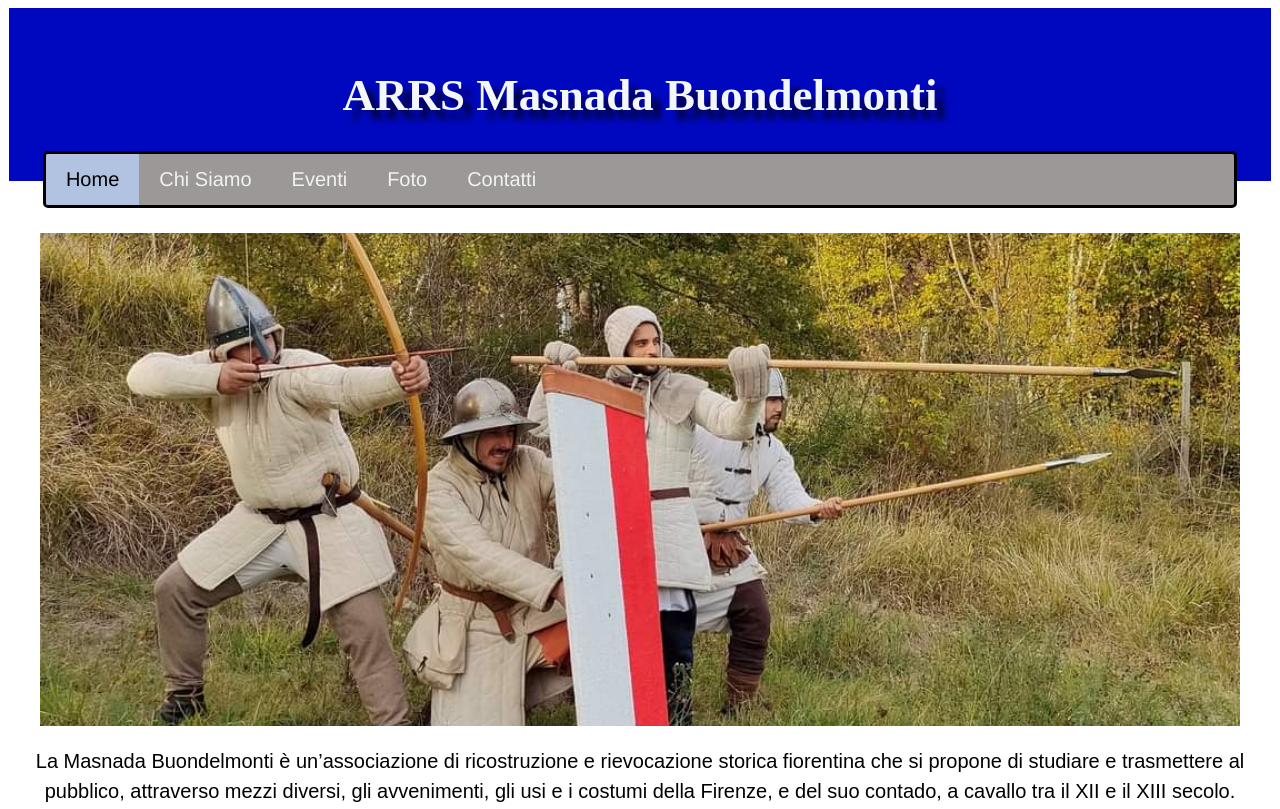
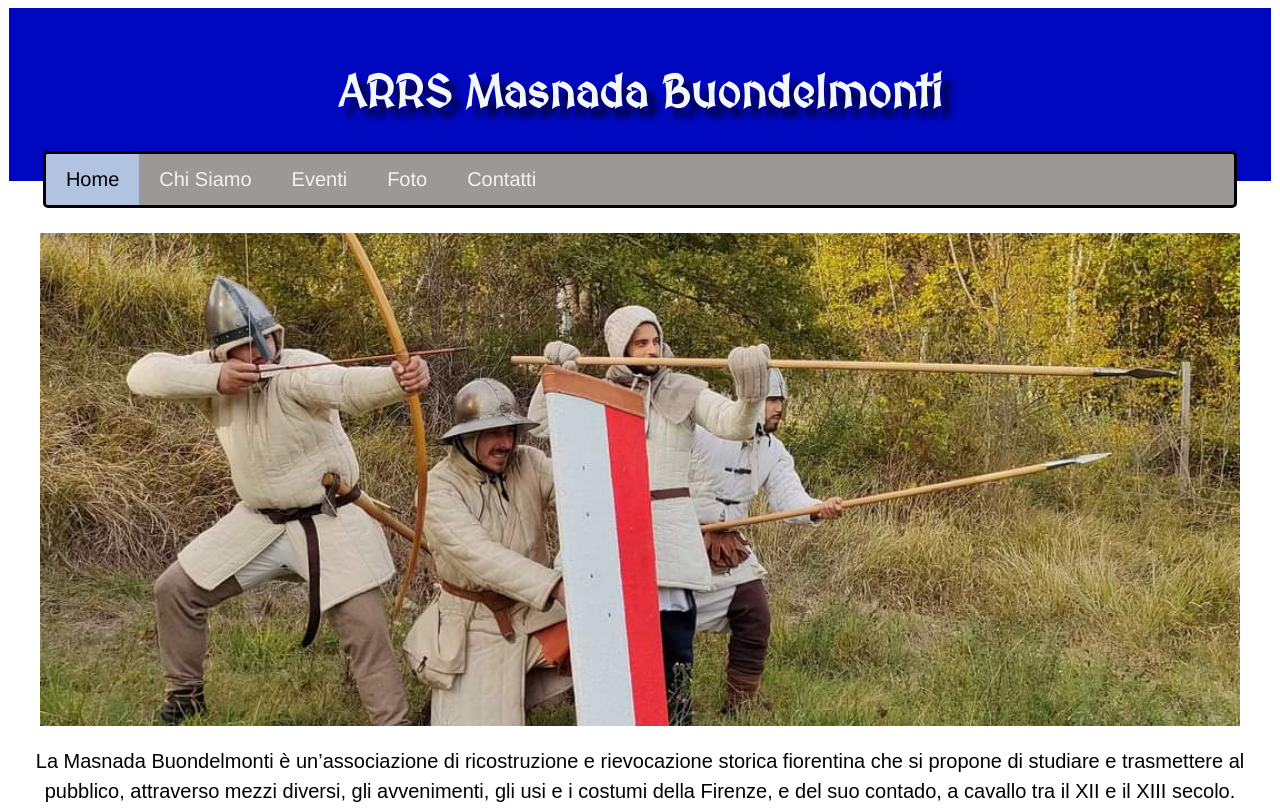
Before and after one commit to LapoDini/arrsmasnada, a plain HTML site: page index.html in a window 1280 px wide. Shown: the top 809 px of the page. Drawn offline with Linux system fonts and the light colour scheme.

Commit message:
Changed header Font again Medieval Sharp

```diff
--- a/assets/style.css
+++ b/assets/style.css
@@ -17,14 +17,14 @@
 .header h1{
     font-size: 45px;
     color: #F4F7F9;
-    font-family: "Old English Text MT", Matura MT Script Capitals;
+    font-family: 'MedievalSharp', cursive;;
     text-shadow: 9px 9px 6px rgba(0, 0, 0, 0.70);
 }
 @media screen and (max-width: 600px) {
     .header h1{
         font-size: 20px;
         color: #F4F7F9;
-        font-family: "Old English Text MT", Matura MT Script Capitals;
+        font-family: 'MedievalSharp', cursive;;
         text-shadow: 9px 9px 6px rgba(0, 0, 0, 0.70);
     }
 
--- a/index.html
+++ b/index.html
@@ -8,6 +8,9 @@
     <link rel="stylesheet" type="text/css" href="assets\style.css">
     <link rel="stylesheet" href="https://cdnjs.cloudflare.com/ajax/libs/font-awesome/4.7.0/css/font-awesome.min.css">
     <script src="assets\functions.js"></script>
+    <link rel="preconnect" href="https://fonts.googleapis.com">
+    <link rel="preconnect" href="https://fonts.gstatic.com" crossorigin>
+    <link href="https://fonts.googleapis.com/css2?family=MedievalSharp&display=swap" rel="stylesheet">
 </head>
 <body>
     <!--TODO trovare un titolo appropriato-->
```
